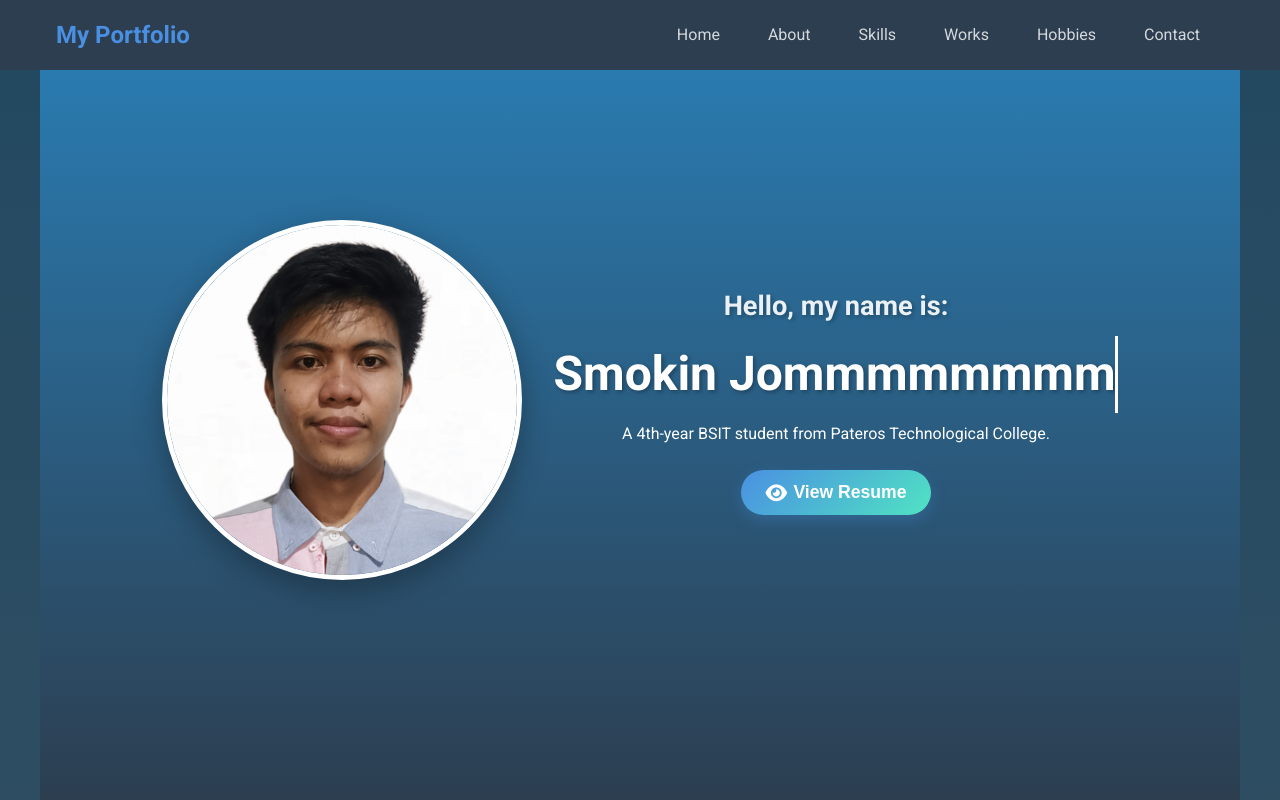
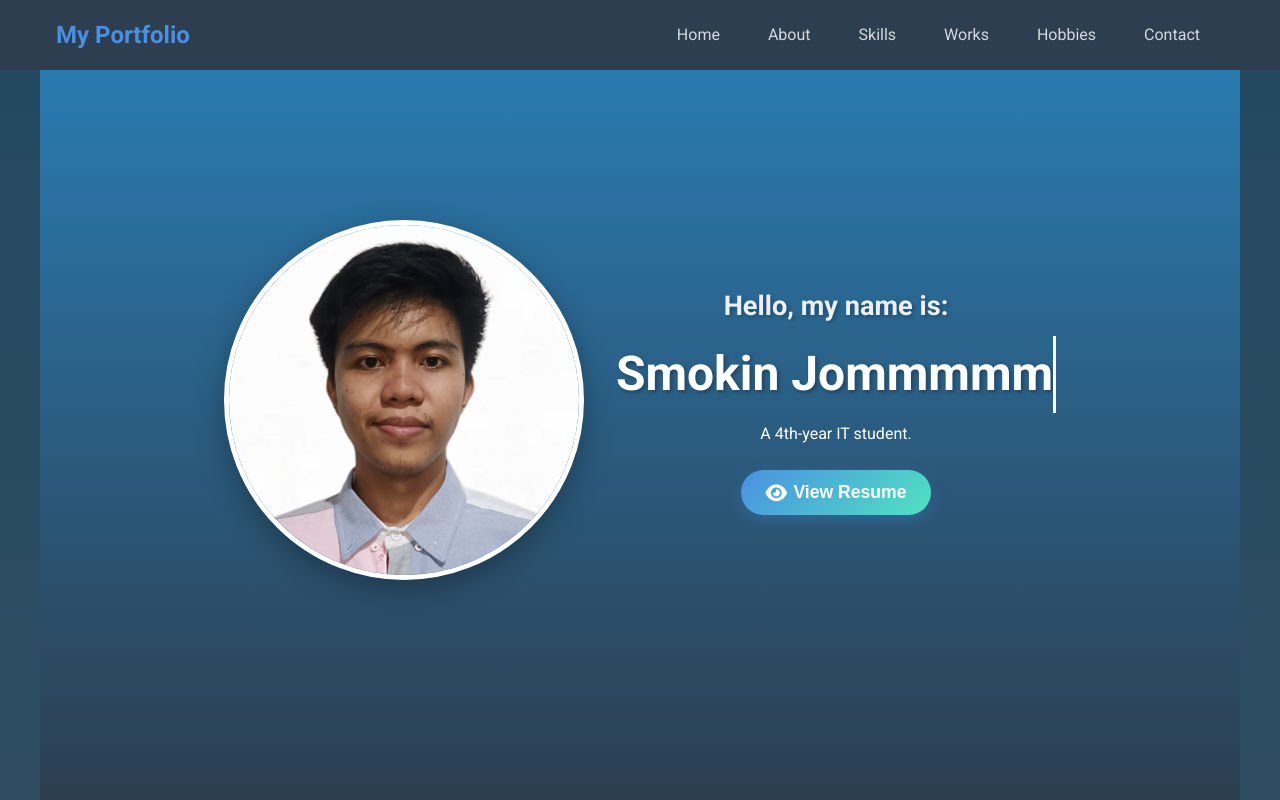
Before and after one commit to jomelcandinato/My-Portfolio, a plain HTML site: page index.html in a window 1280 px wide. Shown: the top 800 px of the page. Drawn offline with nearby package versions, Linux system fonts and the light colour scheme.

Commit message:
Update index.html

```diff
--- a/index.html
+++ b/index.html
@@ -38,9 +38,9 @@
             <div class="hero-text">
                 <h1 class="animate-text typewriter-container">
                     <span class="hello-text">Hello, my name is:</span>
-                    <span class="typewriter-text">Smokin Jommmmmmmm</span>
+                    <span class="typewriter-text">Smokin Jommmmm</span>
                 </h1>
-                <p class="animate-text" style="font-size: 16px;">A 4th-year BSIT student from Pateros Technological College.</p>
+                <p class="animate-text" style="font-size: 16px;">A 4th-year IT student.</p>
                 <div class="resume-download animate-text">
                     <button class="view-resume-btn" id="viewResumeBtn">
                         <i class="fas fa-eye"></i>
```
